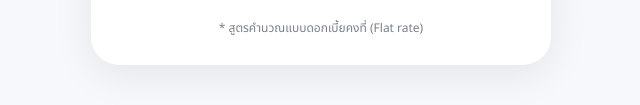
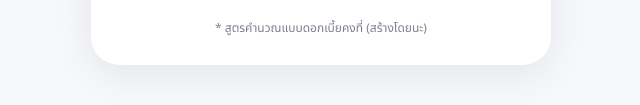
Before and after one commit to sprayza101-eng/sprayza101-eng.github.io-, a plain HTML site: page Index.html in a window 1280 px wide. Shown: the part 677-782 px from the top of the page, 319-959 px from the left. Drawn offline with Linux system fonts and the light colour scheme.

Commit message:
Update Index.html

```diff
--- a/Index.html
+++ b/Index.html
@@ -46,7 +46,7 @@ input:focus{border-color:var(--accent)}
   </div>
   <div class="divider">ค่างวดต่อเดือน</div>
   <div id="list"></div>
-  <p class="note">* สูตรคำนวณแบบดอกเบี้ยคงที่ (Flat rate)</p>
+  <p class="note">* สูตรคำนวณแบบดอกเบี้ยคงที่ (สร้างโดยนะ)</p>
 </div>
 <script>
 const months=[12,18,24,36,48];
```
